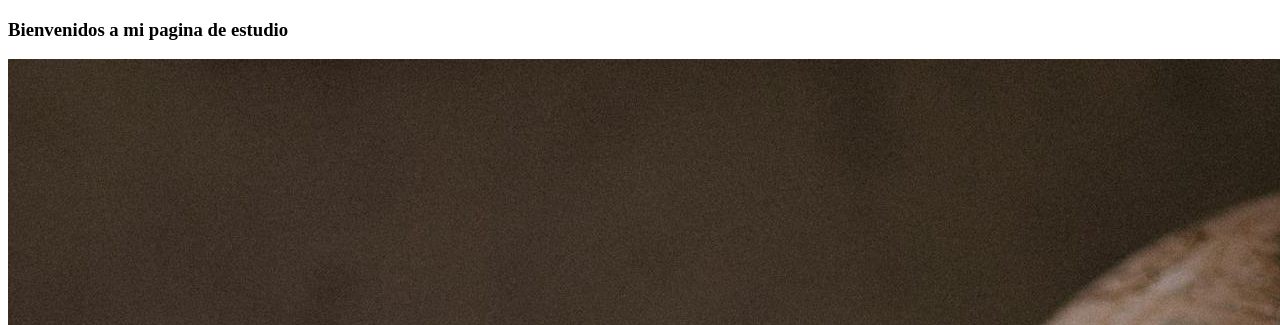
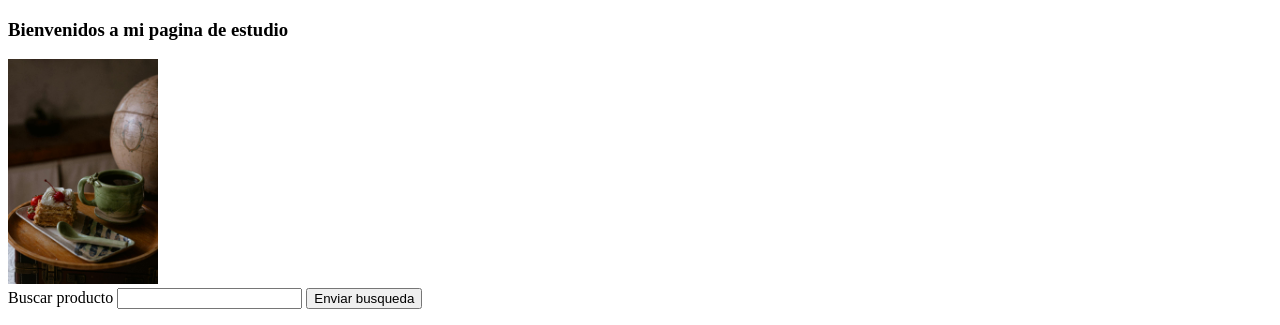
Before and after one commit to FrancoEmiliano/Practica-Flexbox, a plain HTML site: page index.html in a window 1280 px wide. Shown: the top 325 px of the page. Drawn offline with Linux system fonts and the light colour scheme.

Commit message:
modificamos la imagen del mundi

```diff
--- a/index.html
+++ b/index.html
@@ -8,7 +8,7 @@
 <body>
     <header>
         <h3>Bienvenidos a mi pagina de estudio</h3>
-        <img src="./images/mundi.jpg" alt="Imagen mapa mundi">
+        <img src="./images/mundi.jpg" width="150" alt="Imagen mapa mundi">
         <form action="">
             <label for="">Buscar producto</label>
             <input type="text">
```
